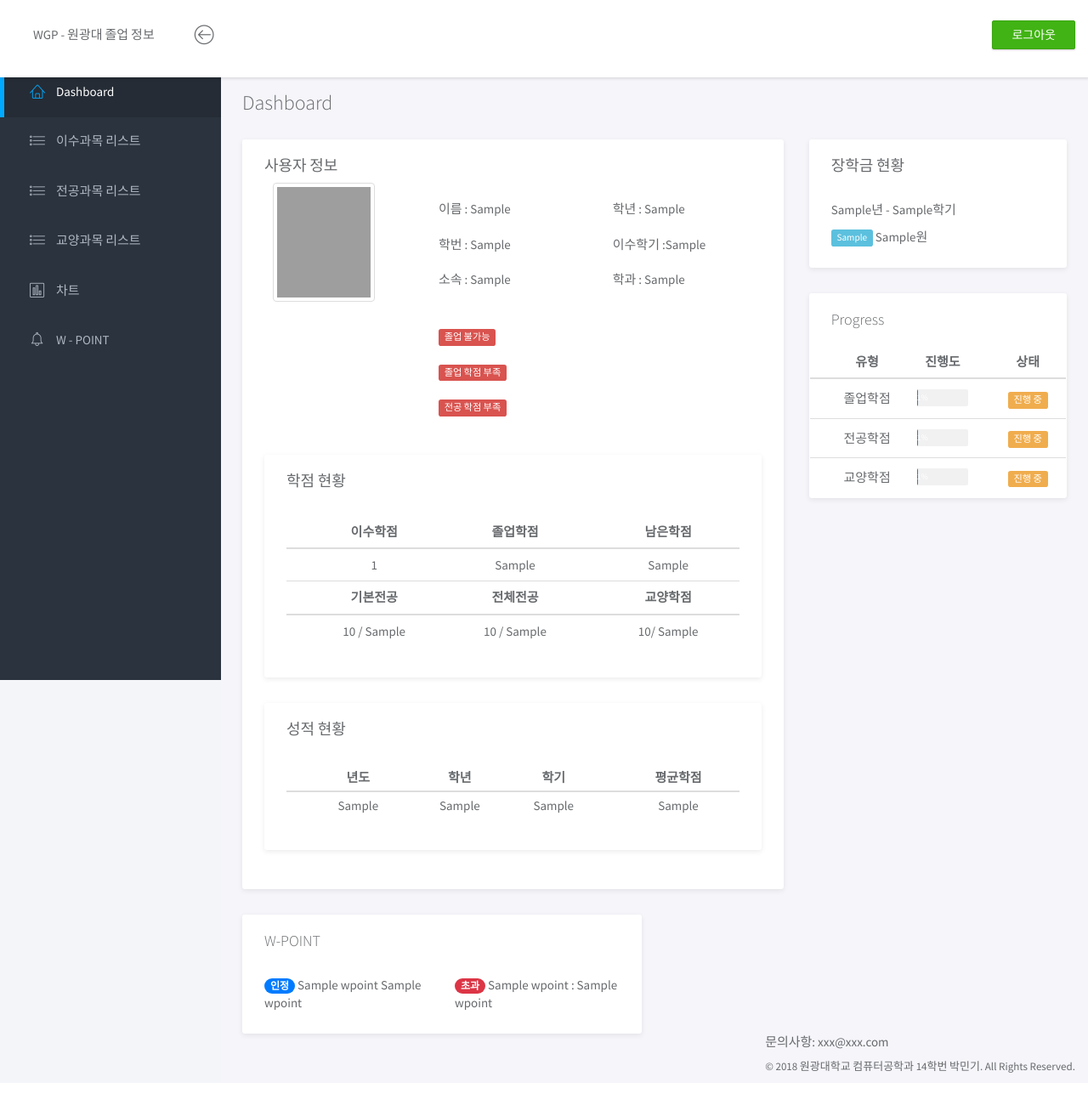
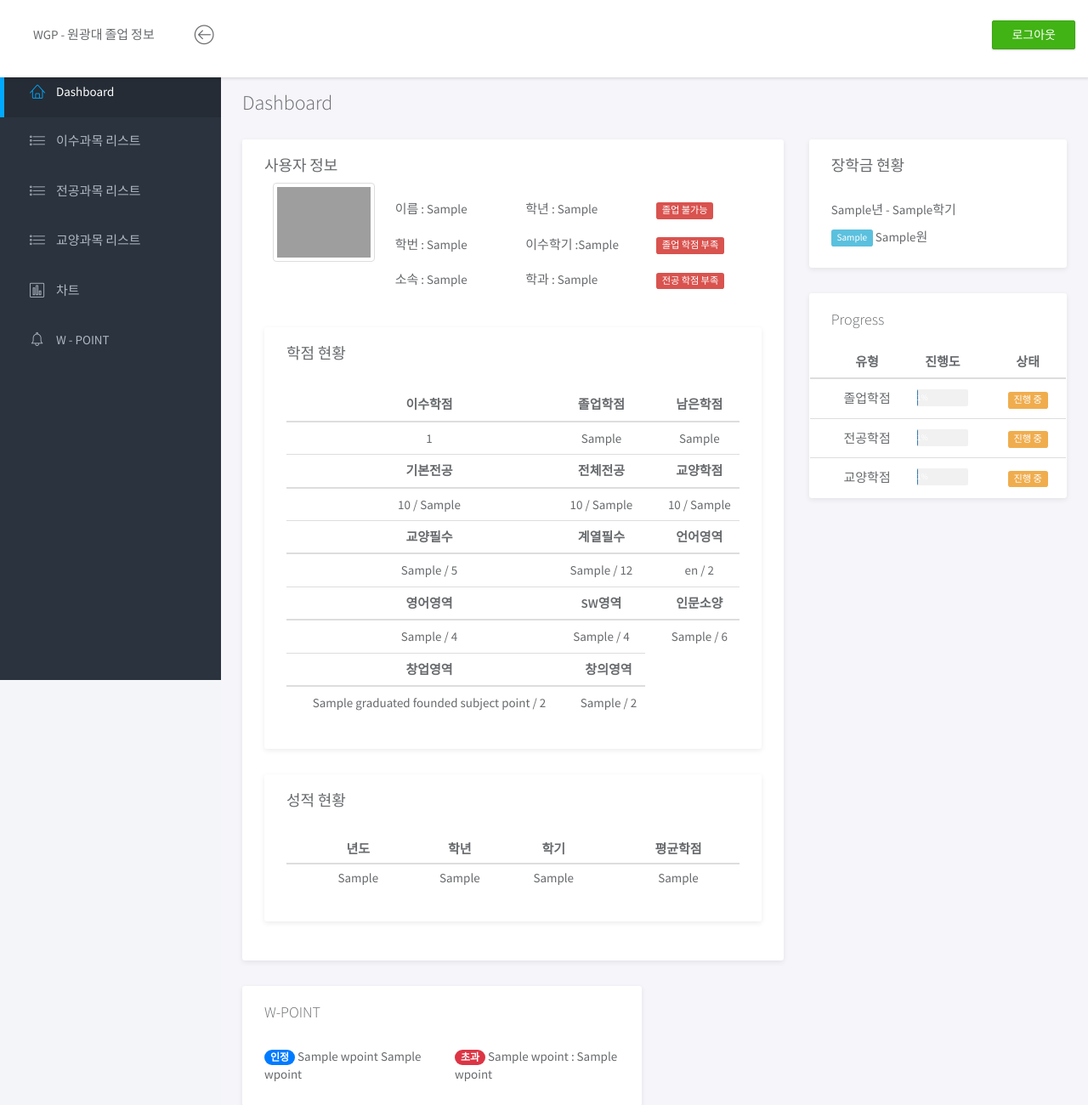
Before and after one commit to min-ki/WKU_ACADEMIC_INFOMATION, a Django app: template webcrawler/templates/webcrawler/index.html in a window 1280 px wide. Shown: the top 1300 px of the page at 85% size. Before the commit the page ends 1262 px from the top, so only its background shows below. Run offline with Django 3.2, Linux system fonts and the light colour scheme; the template is opened without the code that fills it: most values are stand-ins (such as "Sample title", 1, 10 or a date in 2020); some libraries are stand-ins or nearby versions; grey boxes are pictures that could not be loaded.

Commit message:
Dashboard - 각 영역별 필드 추가 및 계산함수 추가

```diff
--- a/intra_crawling/settings.py
+++ b/intra_crawling/settings.py
@@ -25,7 +25,7 @@ SECRET_KEY = '868rj7gh34^nki5rlb_fz$$o2igj^chlwp0(71p73hx2bl&atl'
 # SECURITY WARNING: don't run with debug turned on in production!
 DEBUG = True
 
-ALLOWED_HOSTS = ['*']
+ALLOWED_HOSTS = ['*', '.ap-northeast-2.compute.amazonaws.com']
 
 
 # Application definition
--- a/webcrawler/templates/webcrawler/index.html
+++ b/webcrawler/templates/webcrawler/index.html
@@ -11,21 +11,21 @@
       <div class="panel-heading">
         <h3 class="panel-title">사용자 정보</h3>
         <div class="row">
-          <div class="col-sm-4 col-md-4">
-            <img src="http://intra.wku.ac.kr{{ user_info.2 }}" alt="..." class="img-thumbnail" width="120" style="height: 140px; margin: 10px; vertical-align: bottom;">
+          <div class="col-sm-3 col-md-3">
+            <img src="http://intra.wku.ac.kr{{ user_info.2 }}" alt="..." class="img-thumbnail" width="120" style="margin: 10px;">
           </div>
-          <div class="col-sm-4 col-md-4 user_info_container">
+          <div class="col-sm-3 col-md-3 user_info_container">
           <p class="user_info">이름 : {{ user_info.0 }}</p>
           <p class="user_info">학번 : {{ user_info.1 }}</p>
           <p class="user_info">소속 : {{ user_info.4 }}</p>
           </div>
-          <div class="col-sm-4 col-md-4 user_info_container">
+          <div class="col-sm-3 col-md-3 user_info_container">
             <p class="user_info">학년 : {{ user_info.3 }}</p>
             <p class="user_info">이수학기 :{{ user_info.5 }}</p>
             <p class="user_info">학과 : {{ user_info.6 }}</p>
           </div>
 
-          <div class="col-sm-4 col-md-4 user_info_container">
+          <div class="col-sm-3 col-md-3 user_info_container">
             <p class="user_info"><span class="label label-danger">졸업 불가능</span></p>
             <p class="user_info"><span class="label label-danger">졸업 학점 부족</span></p>
             <p class="user_info"><span class="label label-danger">전공 학점 부족</span></p>
@@ -35,30 +35,6 @@
 
       <div class="panel-body">
         <div class="row">
-
-          <!-- <div class="col-md-12">
-            <div class="panel">
-              <div class="panel-heading">
-                <h3 class="panel-title">사용자 현황</h3>
-              </div>
-              <div class="panel-body">
-
-                <span class="label label-info user_status">복수전공</span>
-                {% if plural_major %}
-                  <input type="checkbox" disabled="disabled" checked="checked">
-                  {% else %}
-                  <input type="checkbox" disabled="disabled">
-                {% endif %}
-
-                <span class="label label-info user_status">교직이수</span>
-                {% if teach_major %}
-                  <input type="checkbox" disabled="disabled" checked="checked">
-                  {% else %}
-                  <input type="checkbox" disabled="disabled">
-                {% endif %}
-              </div>
-            </div>
-          </div> -->
 
           <div class="col-md-12">
             <div class="panel">
@@ -95,9 +71,55 @@
                       <tr>
                         <td class="text-center"> {{ subject_point.basic_major_subject_sum }} / {{ basic_major_point }} </td>
                         <td class="text-center"> {{ subject_point.major_subject_sum }} / {{ major_point }} </td>
-                        <td class="text-center"> {{ subject_point.culture_subject_sum }}/ {{ culture_point }} </td>
+                        <td class="text-center"> {{ subject_point.culture_subject_sum }} / {{ culture_point }} </td>
                       </tr>
                     </tbody>
+
+                     <thead>
+	                    <tr>
+												<th class="text-center">교양필수</th>
+												<th class="text-center">계열필수</th>
+												<th class="text-center">언어영역</th>
+											</tr>
+                    </thead>
+                    <tbody>
+                      <tr>
+                        <td class="text-center"> {{ graduated_culture_point }} / 5 </td>
+                        <td class="text-center"> {{ graduated_line_point }} / 12 </td>
+                        <td class="text-center"> {{ graduated_language_point }} / 2 </td>
+                      </tr>
+                    </tbody>
+
+                    <thead>
+	                    <tr>
+												<th class="text-center">영어영역</th>
+												<th class="text-center">SW영역</th>
+												<th class="text-center">인문소양</th>
+											</tr>
+                    </thead>
+                    <tbody>
+                      <tr>
+                        <td class="text-center"> {{ graduated_english_point }} / 4 </td>
+                        <td class="text-center"> {{ graduated_sw_point }} / 4 </td>
+                        <td class="text-center"> {{ graduated_culture_choice_point }} / 6 </td>
+                      </tr>
+                    </tbody>
+
+
+                    <thead>
+	                    <tr>
+												<th class="text-center">창업영역</th>
+												<th class="text-center">창의영역</th>
+											</tr>
+                    </thead>
+                    <tbody>
+                      <tr>
+                        <td class="text-center"> {{ graduated_founded_subject_point }} / 2 </td>
+                        <td class="text-center"> {{ graduated_creative_point }} / 2 </td>
+                      </tr>
+                    </tbody>
+
+
 									</table>
 								</div>
 							</div>
```
Also changed, not shown: accounts/templates/accounts/login.html (+9 -10 lines), webcrawler/intranet.py (+1 -42 lines), webcrawler/utils/subject_fn.py (+124 -1 lines), webcrawler/views.py (+18 -0 lines), 1 other file.
